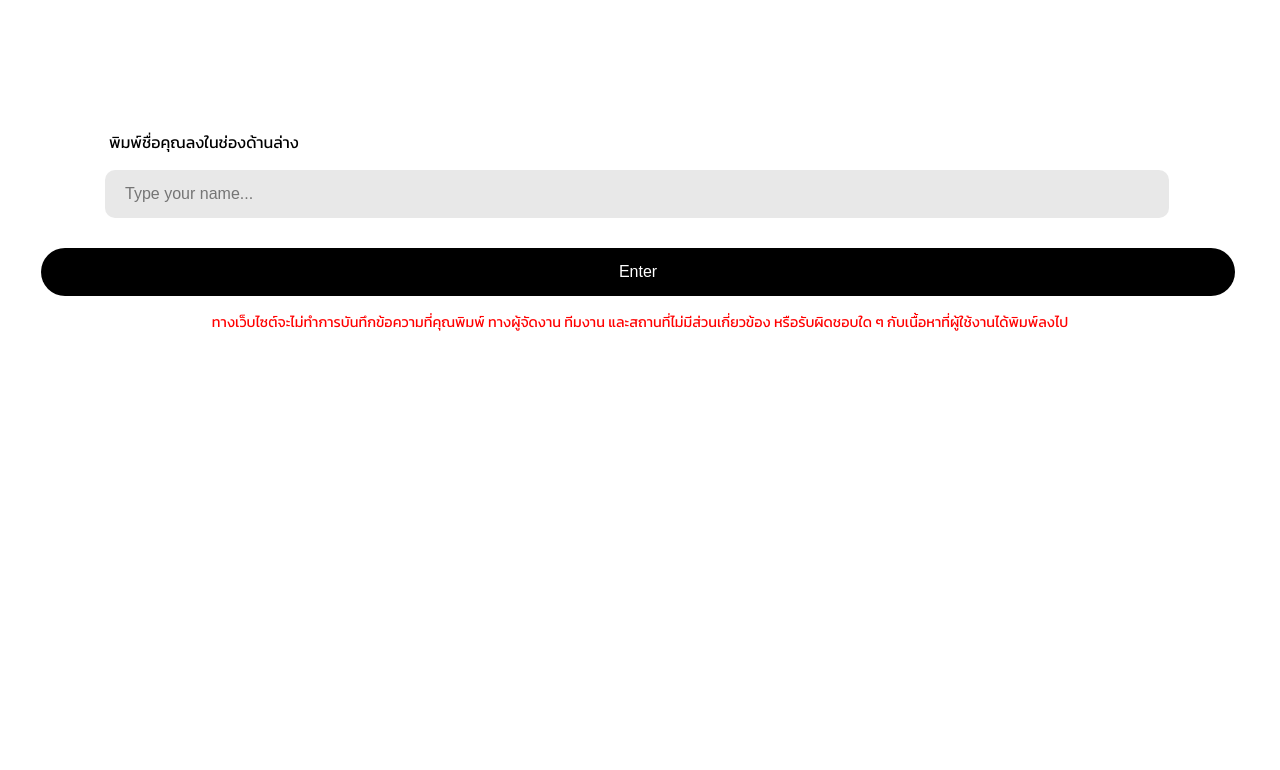
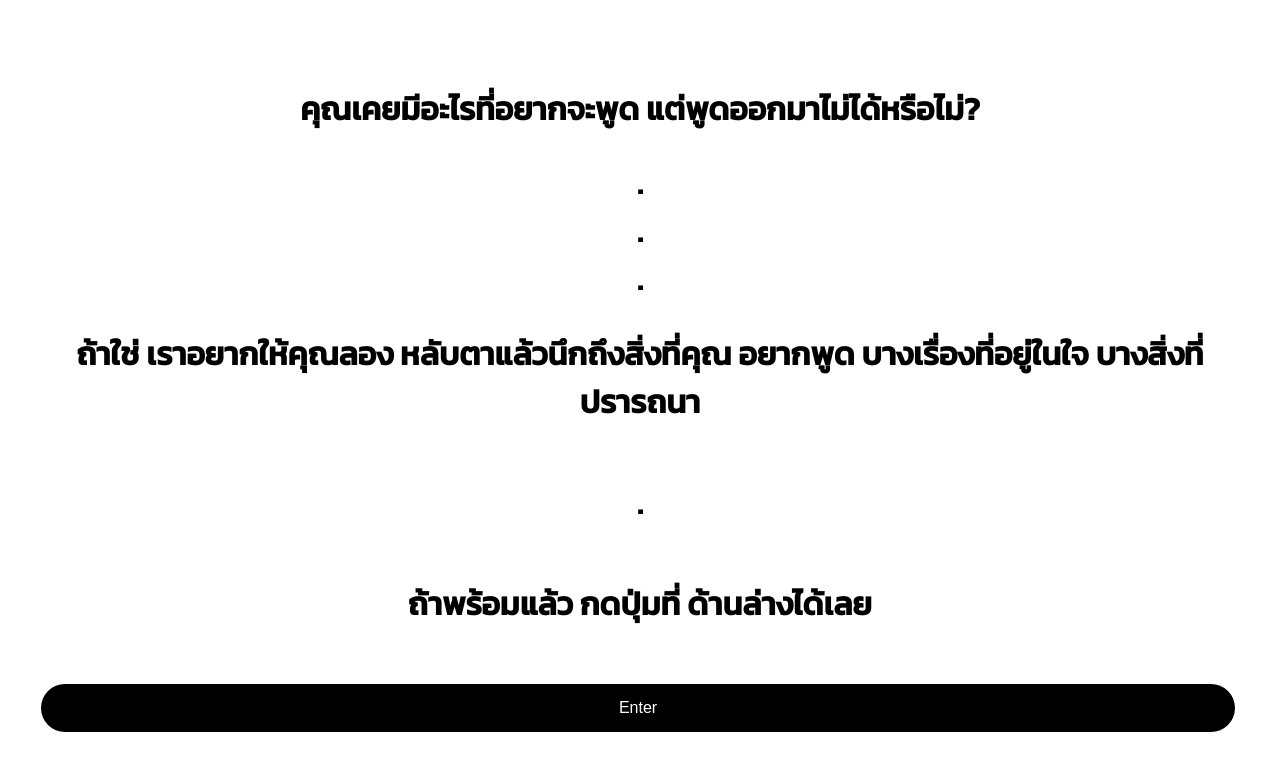
Before and after one commit to H-lab-official/Awakening-Censorshit, a plain HTML site: page censorshit_frontend/index.html in a window 1280 px wide. Drawn offline with Linux system fonts and the light colour scheme; files whose address does not match are found by name.

Commit message:
new UI update3
-explain done

```diff
--- a/censorshit_frontend/css/index.css
+++ b/censorshit_frontend/css/index.css
@@ -148,6 +148,33 @@ body {
     font-size: 0.3rem;
     text-align: right;
 }
+
+/*  explain section */
+
+.explainwrap{
+    margin-top: 50px;
+    margin-bottom: 30px;
+    width: 100%;
+    display: flex;
+    flex-direction: column;
+    align-items: center;
+    justify-content: center;
+}
+
+.explainwrap h2{
+    font-size: 2rem;
+}
+
+.explaindot h2{
+    margin-top: 0px;
+    margin-bottom: 0px;
+}
+
+.explaindetail h2{
+    text-align: center;
+}
+
+
 
 /* secondpage tutorial section */
 .tutorialdiv{
--- a/censorshit_frontend/index.html
+++ b/censorshit_frontend/index.html
@@ -29,33 +29,6 @@
                     <img src="img/splashpage/logohlab.png">
                 </div>
 
-        </div>
-
-        <!-- firstpage inputname section -->
-        <div class="inputnamesection containerz">
-            <div class="titlediv">
-                <div class="backbtn">
-                    <p></p>
-                </div>
-                <h1></h1>
-                <div class="fwdbtn">
-                    <p></p>
-                </div>
-            </div>
-
-            <div class="nameinputdiv">
-                <p>พิมพ์ชื่อคุณลงในช่องด้านล่าง</p>
-                <input type="text" class="nameinput" placeholder="Type your name...">
-            </div>
-
-            <div class="clickbtndivinputname">
-                <button class="clickbtn2" id="inputnamesubmit_btn">Enter</button>
-            </div>
-
-            <div class="warningtext">
-                <p>ทางเว็บไซต์จะไม่ทำการบันทึกข้อความที่คุณพิมพ์ ทางผู้จัดงาน ทีมงาน และสถานที่ไม่มีส่วนเกี่ยวข้อง หรือรับผิดชอบใด ๆ
-                กับเนื้อหาที่ผู้ใช้งานได้พิมพ์ลงไป</p>
-            </div>
         </div>
 
         <!-- secondpage tutorial section -->
@@ -126,6 +99,72 @@
                 </div>
             </div>
         </div>
+
+        <!-- firstpage inputname section -->
+        <div class="inputnamesection containerz">
+            <div class="titlediv">
+                <div class="backbtn">
+                    <p></p>
+                </div>
+                <h1></h1>
+                <div class="fwdbtn">
+                    <p></p>
+                </div>
+            </div>
+
+            <div class="nameinputdiv">
+                <p>พิมพ์ชื่อคุณลงในช่องด้านล่าง</p>
+                <input type="text" class="nameinput" placeholder="Type your name...">
+            </div>
+
+            <div class="clickbtndivinputname">
+                <button class="clickbtn2" id="inputnamesubmit_btn">Enter</button>
+            </div>
+
+            <div class="warningtext">
+                <p>ทางเว็บไซต์จะไม่ทำการบันทึกข้อความที่คุณพิมพ์ ทางผู้จัดงาน ทีมงาน และสถานที่ไม่มีส่วนเกี่ยวข้อง หรือรับผิดชอบใด ๆ
+                กับเนื้อหาที่ผู้ใช้งานได้พิมพ์ลงไป</p>
+            </div>
+        </div>
+
+        <!-- page explain section -->
+        <div class="explainsection containerz">
+            <div class="explainwrap">
+                <div class="explaindetail">
+                    <h2>คุณเคยมีอะไรที่อยากจะพูด
+                        แต่พูดออกมาไม่ได้หรือไม่?</h2>
+                </div>
+                <div class="explaindot">
+                    <h2>.</h2>
+                </div>
+                <div class="explaindot">
+                    <h2>.</h2>
+                </div>
+                <div class="explaindot">
+                    <h2>.</h2>
+                </div>
+                <div class="explaindetail">
+                    <h2>ถ้าใช่ เราอยากให้คุณลอง
+                        หลับตาแล้วนึกถึงสิ่งที่คุณ
+                        อยากพูด บางเรื่องที่อยู่ในใจ
+                        บางสิ่งที่ปรารถนา</h2>
+                </div>
+                <div class="explaindetail">
+                    <h2>.</h2>
+                </div>
+                <div class="explaindetail">
+                    <h2>ถ้าพร้อมแล้ว กดปุ่มที่
+                        ด้านล่างได้เลย</h2>
+                </div>
+            </div>
+
+            <div class="clickbtndivinputname">
+                <button class="clickbtn2" id="explainsubmit_btn">Enter</button>
+            </div>
+
+        </div>
+
+
 
         <!-- thirdpage poopcontent section -->
         <div class="poopcontentsection containerz">
--- a/censorshit_frontend/js/index.js
+++ b/censorshit_frontend/js/index.js
@@ -285,6 +285,7 @@ const censorFunckingthings = (fuckingwords)=>{
 // main();
 
 let splashsection = document.querySelector('.splashsection');
+let explainsection = document.querySelector('.explainsection');
 
 let inputnamesection = document.querySelector('.inputnamesection');
 let tutorialsection = document.querySelector('.tutorialsection');
@@ -360,6 +361,10 @@ const instructionInit = () =>{
     tutorialsectionnext_btn.onclick = () =>{
         controller(3);
     }
+}
+
+explainInit=()=>{
+
 }
 
 const poopcontentInit = () =>{
@@ -736,12 +741,34 @@ const controller=(state)=>{
                 poopsentsection.style.display = "none";
                 poopplaysection.style.display = "flex";
                 poopplayInit();
+
+            case 8:
+
+                explainsection.style.display = "flex";
+
+                splashsection.style.display = "none";
+                inputnamesection.style.display = "none";
+                tutorialsection.style.display = "none";
+                poopcontentsection.style.display = "none";
+                poopwatingsection.style.display = "none";
+                pooptranslationsection.style.display = "none";
+                poopsentsection.style.display = "none";
+                poopplaysection.style.display = "none";
+                explainInit();
+
+                break;
             default:
                 break;
+
+
+
+
+
+
     }
 }
 
-controller(1);
+controller(8);
 
 
 
```
